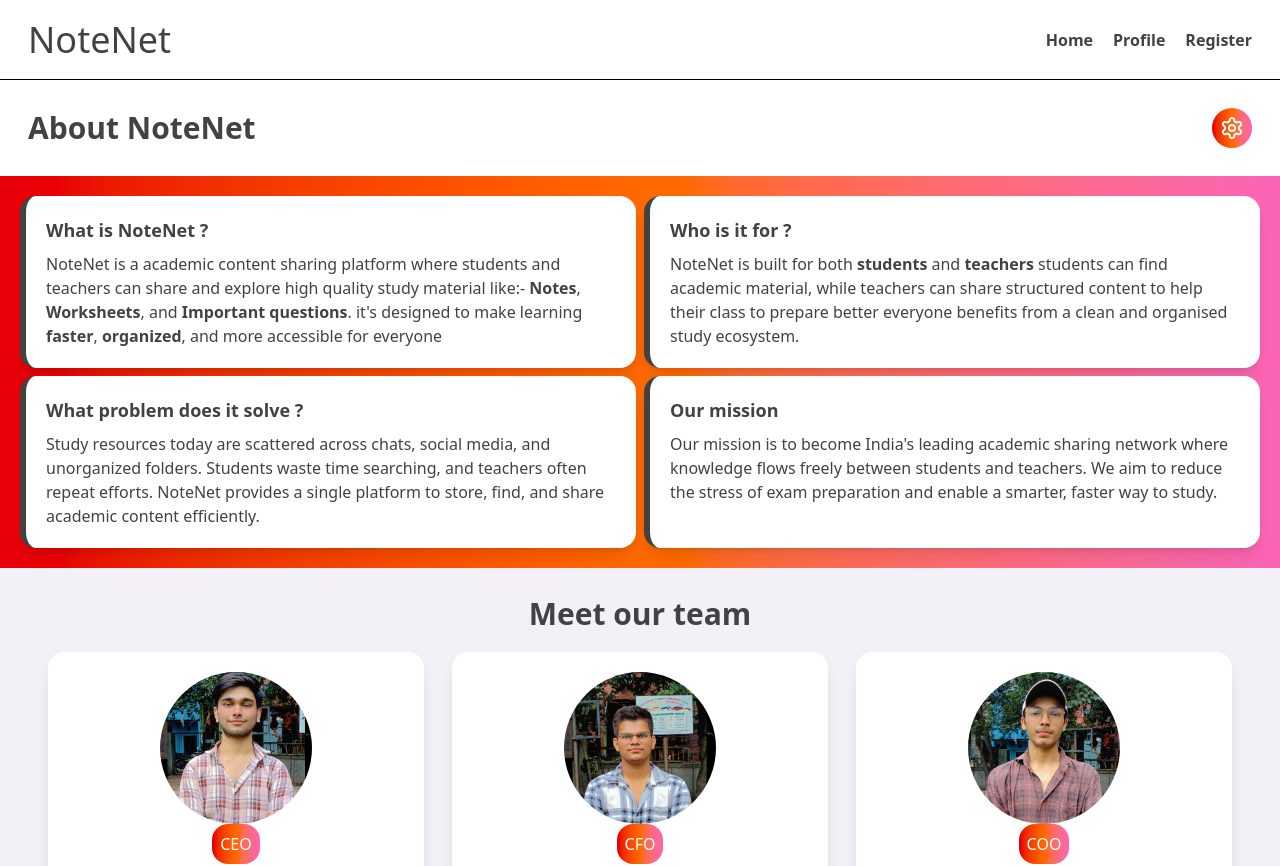
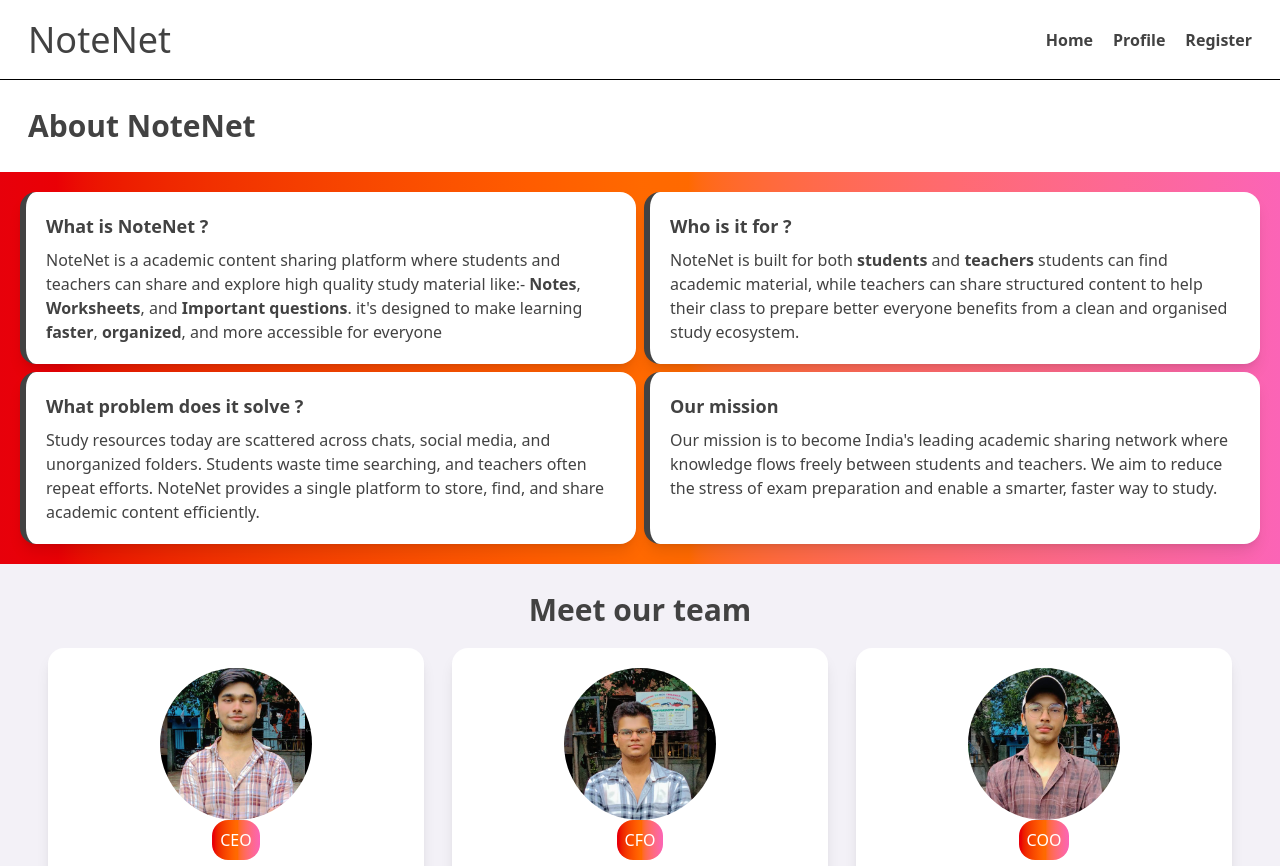
Before and after one commit to Abhinavvvhubbbb/NoteNet, a React (Vite) app: page /about in a window 1280 px wide. Shown: the top 866 px of the page. Built offline with nearby package versions, Linux system fonts and the light colour scheme.

Commit message:
removed that uneccesary settingsoption because this is an initial version and i don't want to add that cuz i want to lauch the site asap

```diff
--- a/src/components/About.jsx
+++ b/src/components/About.jsx
@@ -6,9 +6,6 @@ import Aditya from '../assets/Aditya.png'
 import Harsh from '../assets/Harsh.png'
 function About() {
   const naviagte = useNavigate();
-  const Handlesettngs = () => {
-    naviagte('/settings')
-  }
   const AbhinavId=()=>{
     location.href = 'https://www.instagram.com/abhignite/'
   }
@@ -23,7 +20,6 @@ function About() {
     <div className='mt-20' >
       <div className=' p-7 flex items-center justify-between ' >
         <h1 className='text-3xl font-bold text-[#424242] ' >About NoteNet</h1>
-        <Settings onClick={Handlesettngs} className=' cursor-pointer bg-gradient-to-r from-red-600 via-orange-500 to-pink-400 p-2 h-10 w-10 rounded-full text-white' />
       </div>
       <section className='grid md:grid-cols-2 gap-2 p-5 bg-gradient-to-r from-red-600 via-orange-500 to-pink-400 ' >
         <div className='bg-white text-[#424242] p-5 rounded-2xl shadow-lg border-l-6 space-y-2 ' >
```
